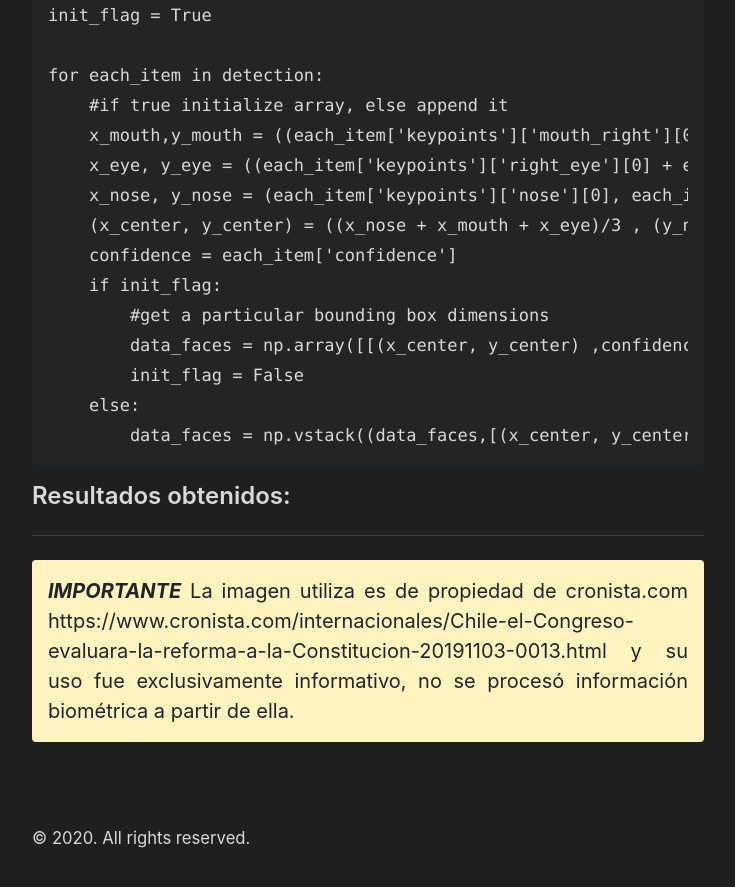
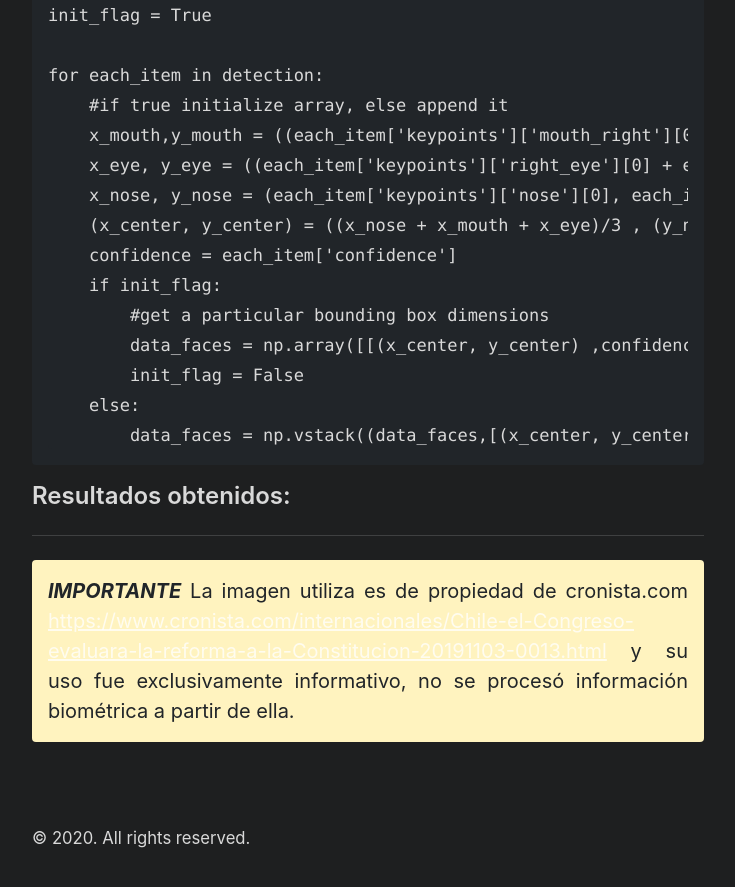
Before and after one commit to srosalest/srosalest.github.io, a Jekyll site: the page built from _posts/2020-12-27-deteccion-y-reconocimiento-facial.md, in a window 1280 px wide and 900 px high, scrolled down 2531 px. Shown: the top 887 px of the window, without its empty margins (272-1007 px from the left). Built offline with Jekyll 4.4.1, drawn with Linux system fonts in a browser that asks for light colours.

```diff
--- a/_posts/2020-12-27-deteccion-y-reconocimiento-facial.md
+++ b/_posts/2020-12-27-deteccion-y-reconocimiento-facial.md
@@ -109,5 +109,5 @@ for each_item in detection:
 
 ***
 <p class="message" align=justify markdown="1">
-**_IMPORTANTE_** La imagen utiliza es de propiedad de cronista.com https://www.cronista.com/internacionales/Chile-el-Congreso-evaluara-la-reforma-a-la-Constitucion-20191103-0013.html y su uso fue exclusivamente informativo, no se procesó información biométrica a partir de ella.
+**_IMPORTANTE_** La imagen utiliza es de propiedad de cronista.com <https://www.cronista.com/internacionales/Chile-el-Congreso-evaluara-la-reforma-a-la-Constitucion-20191103-0013.html> y su uso fue exclusivamente informativo, no se procesó información biométrica a partir de ella.
 </p>
```
